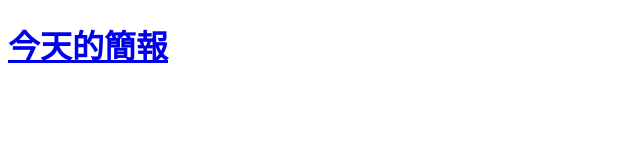
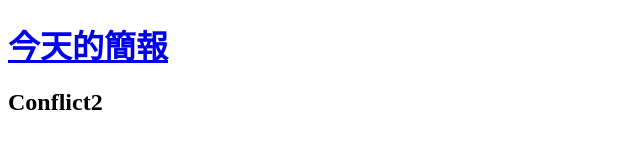
Before and after one commit to tobiichi3227/tnfsh-science-117, a plain HTML site: page index.html in a window 1280 px wide. Shown: the whole page, without its empty margins (0-640 px from the left). Drawn offline with Linux system fonts and the light colour scheme.

Commit message:
add a conflict text

```diff
--- a/index.html
+++ b/index.html
@@ -7,5 +7,6 @@
 </head>
 <body>
     <h1><a href="https://hackmd.io/@tobiichi3227/git">今天的簡報</a></h1>
+    <h2>Conflict2</h2>
 </body>
 </html>
```
